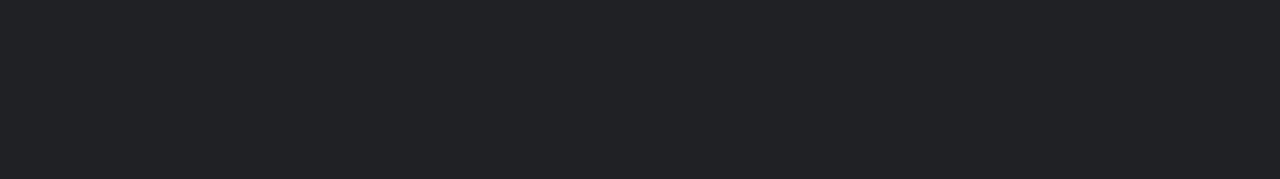
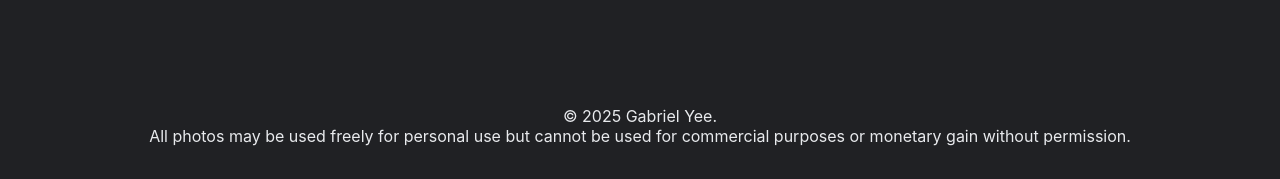
Before and after one commit to Derpnezz/photo-gallery, a Next.js app: page / in a window 1280 px wide. Shown: the part 618-797 px from the top of the page. Built offline with nearby package versions, Linux system fonts and the light colour scheme; no server answers.

Commit message:
Add files via upload

```diff
--- a/next.config.ts
+++ b/next.config.ts
@@ -1,8 +1,12 @@
 import type { NextConfig } from "next";
 import { env } from "process";
 
-const nextConfig: NextConfig = {
-  //allowedDevOrigins: [env.REPLIT_DOMAINS.split(",")[0]],
+/*const nextConfig: NextConfig = {
+  allowedDevOrigins: ['*'],
 };
 
 module.exports = nextConfig;
+*/
+module.exports = {
+  allowedDevOrigins: ['*'],
+}
--- a/pages/api/gallery/[...slug].ts
+++ b/pages/api/gallery/[...slug].ts
@@ -29,7 +29,7 @@ export default function handler(req: NextApiRequest, res: NextApiResponse) {
 
   console.log('🚀 Gallery API called with slug:', slug);
 
-  const usbBasePath = '/media/ph0to/photo_gallery';
+  const usbBasePath = '/media/ph0to/photo_storage';
 
   if (!fs.existsSync(usbBasePath)) {
     return res.status(404).json({
@@ -154,3 +154,9 @@ export default function handler(req: NextApiRequest, res: NextApiResponse) {
     });
   }
 }
+
+export const config = {
+  api: {
+    responseLimit: false,
+  },
+}
--- a/pages/api/gallery/folders.ts
+++ b/pages/api/gallery/folders.ts
@@ -11,7 +11,7 @@ interface Folder {
 }
 
 export default function handler(req: NextApiRequest, res: NextApiResponse) {
-  const usbBasePath = '/media/ph0to/photo_gallery';
+  const usbBasePath = '/media/ph0to/photo_storage';
 
   if (!fs.existsSync(usbBasePath)) {
     return res.status(404).json({
@@ -49,3 +49,9 @@ export default function handler(req: NextApiRequest, res: NextApiResponse) {
     });
   }
 }
+
+export const config = {
+  api: {
+    responseLimit: false,
+  },
+}
--- a/pages/api/media/[...path].ts
+++ b/pages/api/media/[...path].ts
@@ -9,7 +9,7 @@ export default function handler(req: NextApiRequest, res: NextApiResponse) {
     return res.status(400).json({ error: 'File path required' });
   }
 
-  const usbBasePath = '/media/ph0to/photo_gallery';
+  const usbBasePath = '/media/ph0to/photo_storage';
 
   // Join all path parts with forward slashes
   const fullPath = path.join(usbBasePath, ...filePath);
@@ -60,3 +60,9 @@ export default function handler(req: NextApiRequest, res: NextApiResponse) {
     res.status(500).json({ error: 'Internal server error' });
   }
 }
+
+export const config = {
+  api: {
+    responseLimit: false,
+  },
+}
--- a/pages/gallery/[...slug].tsx
+++ b/pages/gallery/[...slug].tsx
@@ -486,6 +486,7 @@ const GalleryPage: NextPage = () => {
                   height={200}
                   className={styles.thumbnail}
                   style={{ objectFit: 'cover' }}
+                  loading="lazy"
                 />
               ) : (
                 <div className={styles.videoThumbnail}>
--- a/pages/index.tsx
+++ b/pages/index.tsx
@@ -85,6 +85,10 @@ const Home: NextPage = () => {
           </div>
         )}
       </main>
+
+      <footer className={styles.footer}>
+        <p>© {new Date().getFullYear()} Gabriel Yee.<br />All photos may be used freely for personal use but cannot be used for commercial purposes or monetary gain without permission.</p>
+      </footer>
     </div>
   );
 };
--- a/styles/Home.module.css
+++ b/styles/Home.module.css
@@ -102,3 +102,12 @@
     font-size: 1rem;
   }
 }
+
+.footer {
+  text-align: center;
+  padding: 20px;
+  position: fixed;
+  bottom: 0;
+  text-align: center;
+  width: 100%;
+}
```
